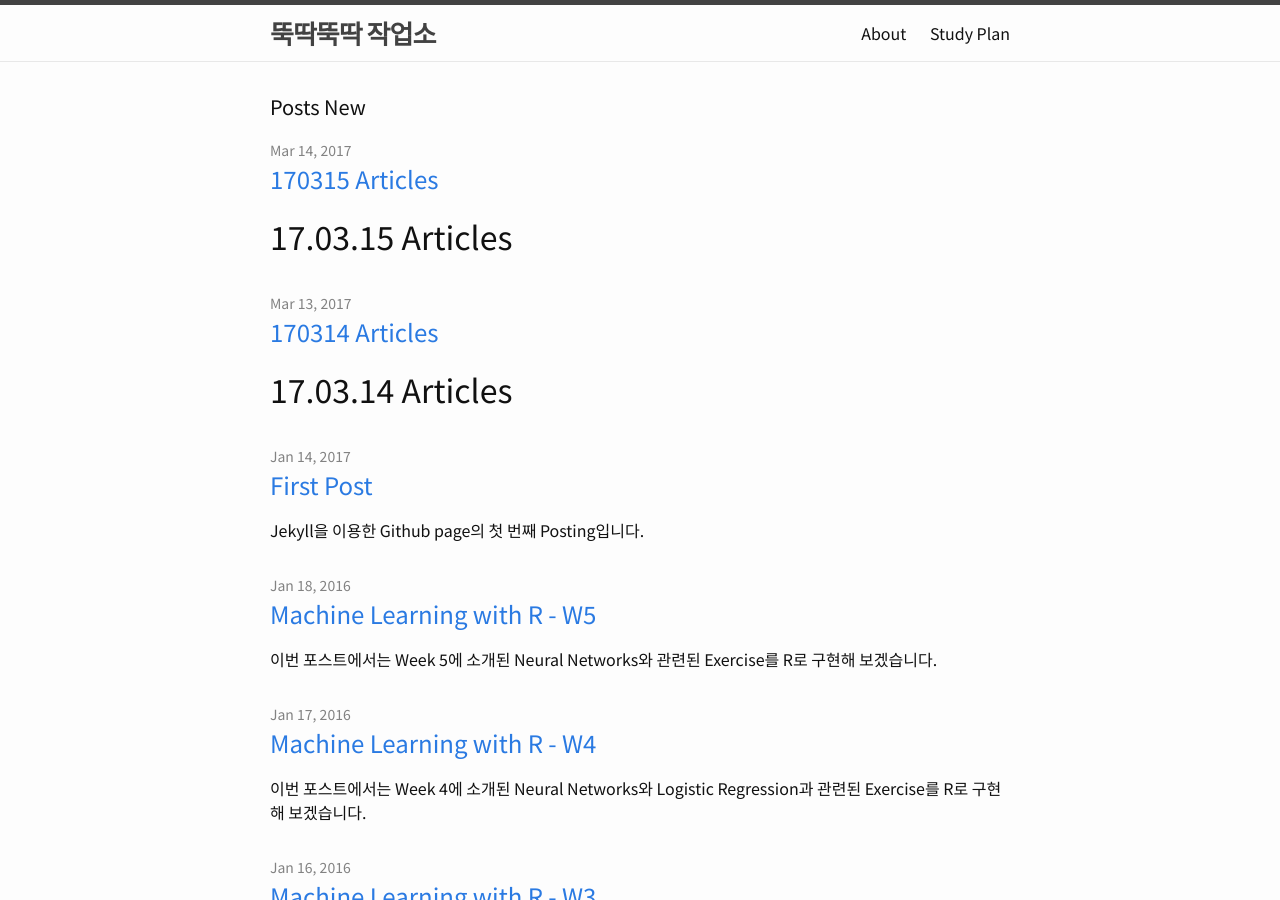
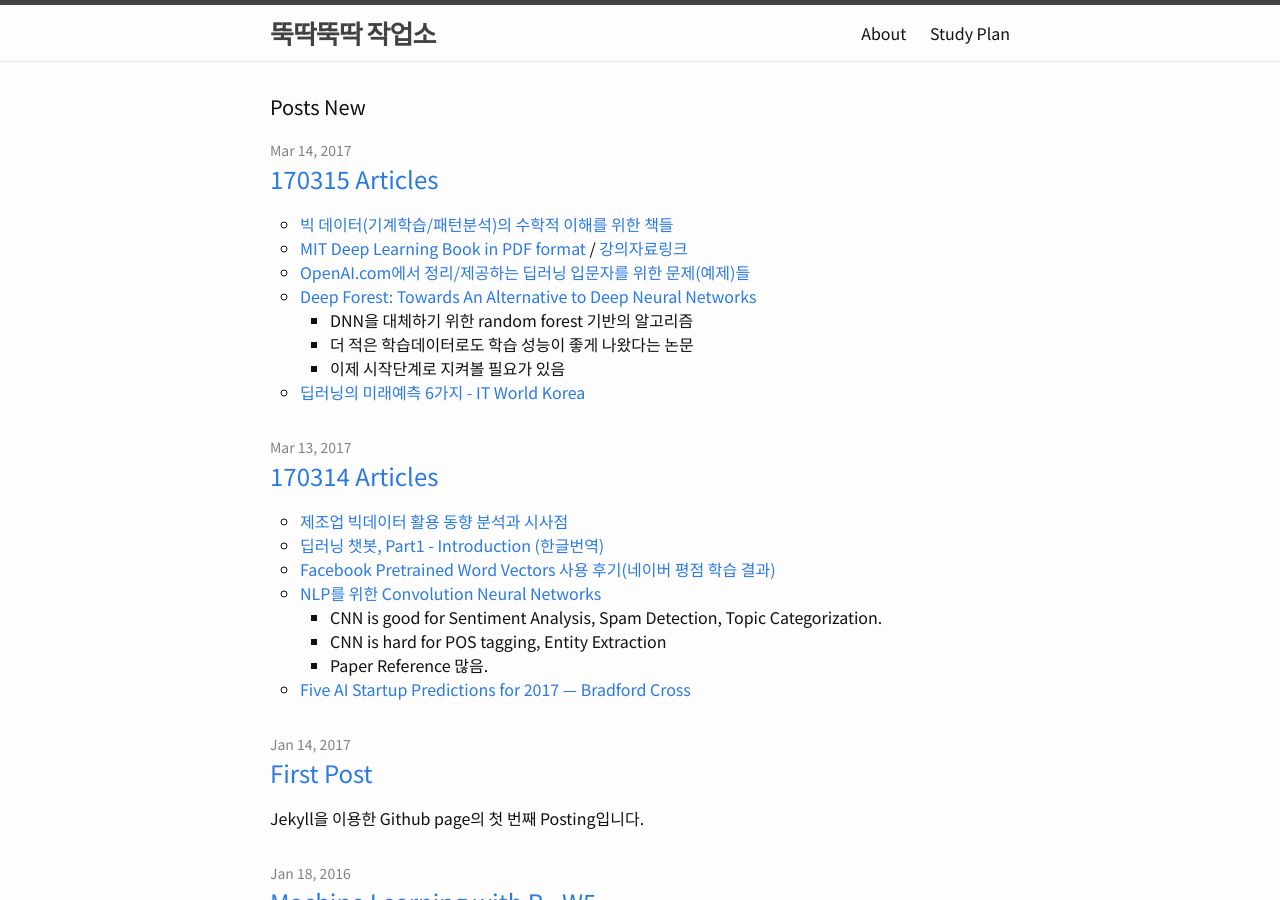
Before and after one commit to howdark/howdark.github.io, a Jekyll site: the page built from index.md, in a window 1280 px wide and 900 px high. Built offline with Jekyll 4.4.1, drawn with Linux system fonts in a browser that asks for light colours.

Commit message:
change article format

```diff
--- a/_posts/2017-03-14-Deep_Learning_Articles.md
+++ b/_posts/2017-03-14-Deep_Learning_Articles.md
@@ -4,8 +4,6 @@ author: "Seongbong Kim"
 date: 2017-03-14 00:10:00 +0900
 categories: jekyll update deep-learning
 ---
-
-# 17.03.14 Articles
 
   - [제조업 빅데이터 활용 동향 분석과 시사점](http://mangastorytelling.tistory.com/m/6656)
   - [딥러닝 챗봇, Part1 - Introduction (한글번역)](http://mlduck.tistory.com/m/6)
--- a/_posts/2017-03-15-Deep_Learning_Articles.md
+++ b/_posts/2017-03-15-Deep_Learning_Articles.md
@@ -4,8 +4,6 @@ author: "Seongbong Kim"
 date: 2017-03-15 00:10:00 +0900
 categories: jekyll update deep-learning
 ---
-
-# 17.03.15 Articles
 
   - [빅 데이터(기계학습/패턴분석)의 수학적 이해를 위한 책들](http://shb.skku.edu/bigs/menu3/sub01.jsp)
   - [MIT Deep Learning Book in PDF format](https://github.com/HFTrader/DeepLearningBook) / [강의자료링크](http://www.deeplearningbook.org/)
```
